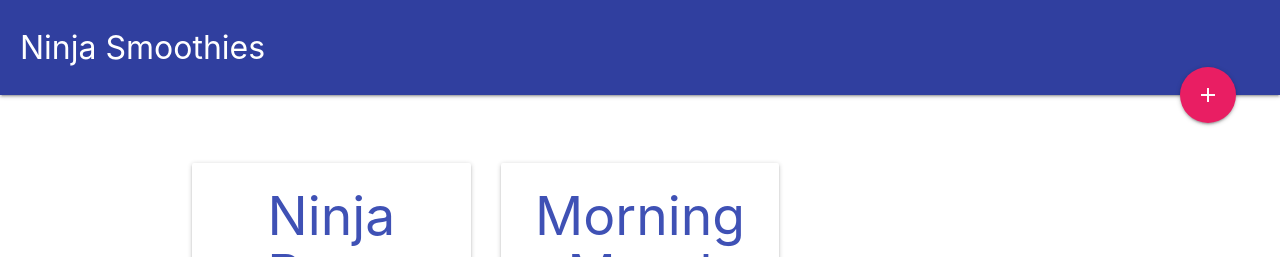
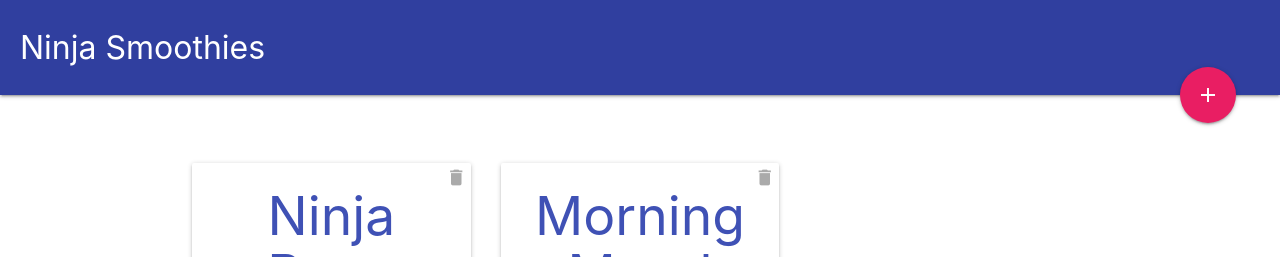
Before and after one commit to Altyptico/ninja-smoothies, a Vue app: page / in a window 1280 px wide. Shown: the top 257 px of the page. Built offline with nearby package versions, Linux system fonts and the light colour scheme.

Commit message:
added icons and styling for delete button

```diff
--- a/src/components/Index.vue
+++ b/src/components/Index.vue
@@ -2,6 +2,7 @@
   <div class="index container">
       <div class="card" v-for="smoothie in smoothies" :key="smoothie.id">
         <div class="card-content">
+          <i class="material-icons delete">delete</i>
           <h2 class="indigo-text">{{smoothie.title}}</h2>
           <ul class="ingredients">
               <li v-for="(ing, index) in smoothie.ingredients" :key="index"> <span class="chip">{{ ing }}</span></li>
@@ -47,5 +48,13 @@ export default {
 .index .ingredients li {
   display:inline-block;
 }
+.index .delete{
+  position: absolute;
+  top: 4px;
+  right: 4px;
+  cursor: pointer;
+  color: #aaa;
+  font-size: 1.4em;
+}
 
 </style>
```
